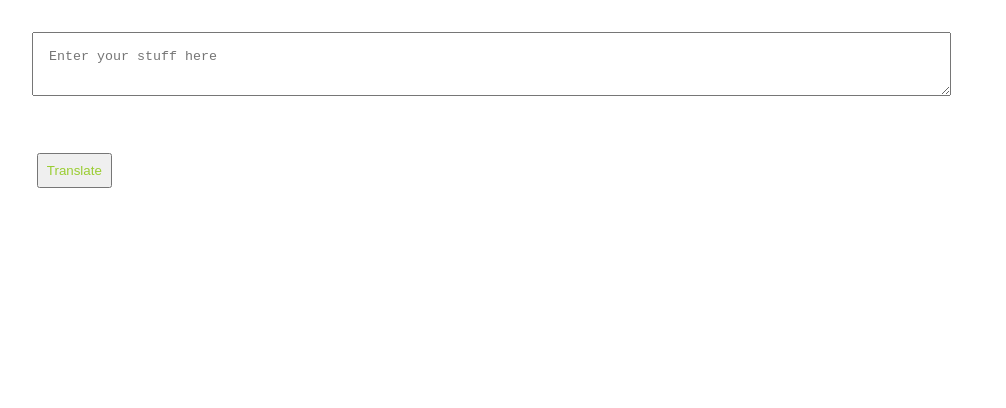
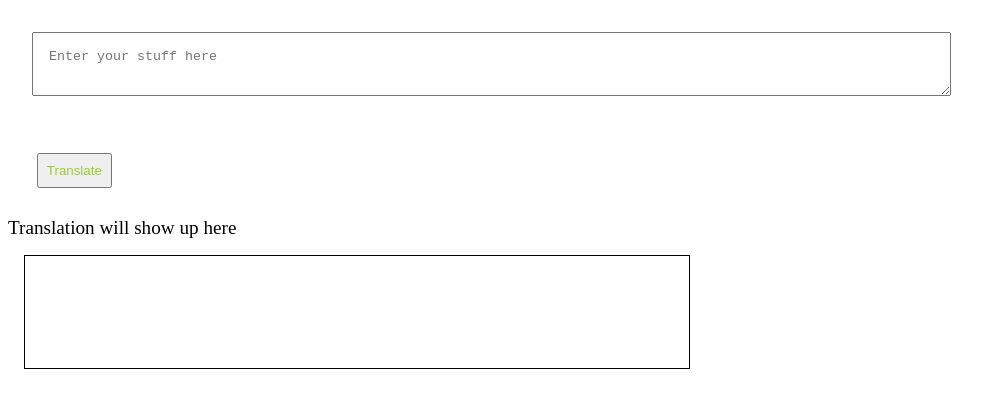
Before and after one commit to Ranjeetk489/First-step-into-javascript, a plain HTML site: page index.html in a window 1280 px wide. Shown: the whole page, without its empty margins (0-1006 px from the left). Drawn offline with Linux system fonts and the light colour scheme.

Commit message:
use of innerText and .val

```diff
--- a/app.js
+++ b/app.js
@@ -1,8 +1,9 @@
 var btnTranslate = document.querySelector("#btn-translate");
 var txtInput = document.querySelector("#text-Input");
+var output = document.querySelector("#output");
 
 console.log(txtInput);
 btnTranslate.addEventListener("click", function clickEventHandler() {
     console.log("Encountered a Clicked!");
-    console.log("input", txtInput.value);
+    output.innerText = "tanslated: "+ txtInput.value;
 });
--- a/index.html
+++ b/index.html
@@ -16,11 +16,20 @@
             margin: 1.5rem;
             width: 70%;
         }
+        #output{
+            padding:1rem;
+            margin: 1rem;
+            border: 1px solid black;
+            height: 10vh;
+            width: 50%;
+        }
     </style>
     </head>
     <body>
         <textarea id = "text-Input" placeholder="Enter your stuff here"></textarea><br>
         <button  id = "btn-translate"> Translate </button>
+        <div style = "font-size: larger;">Translation will show up here</div>
+        <div id = "output"></div>
         <script src="app.js" type = "text/javascript"></script>
 </body>
 </html>
```
